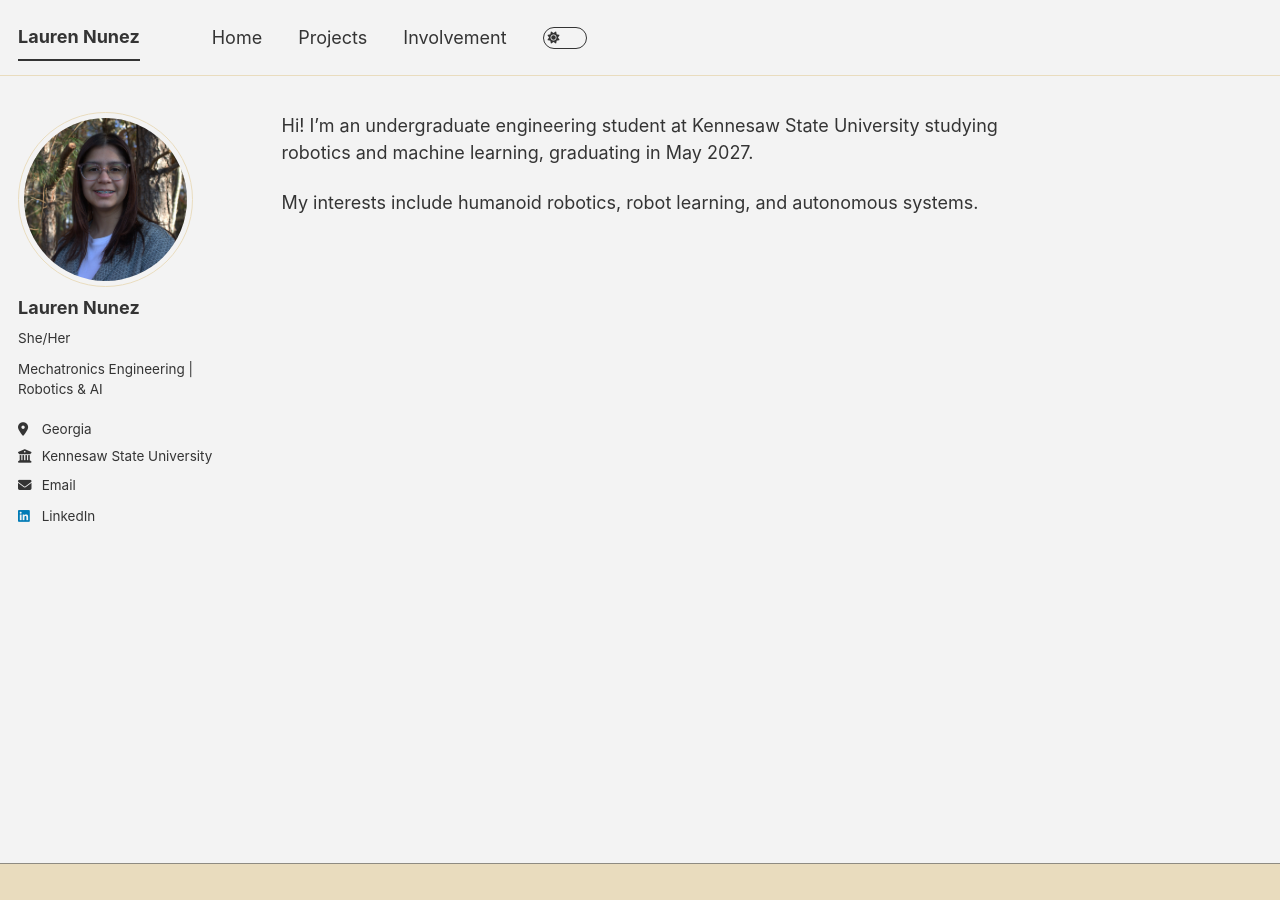
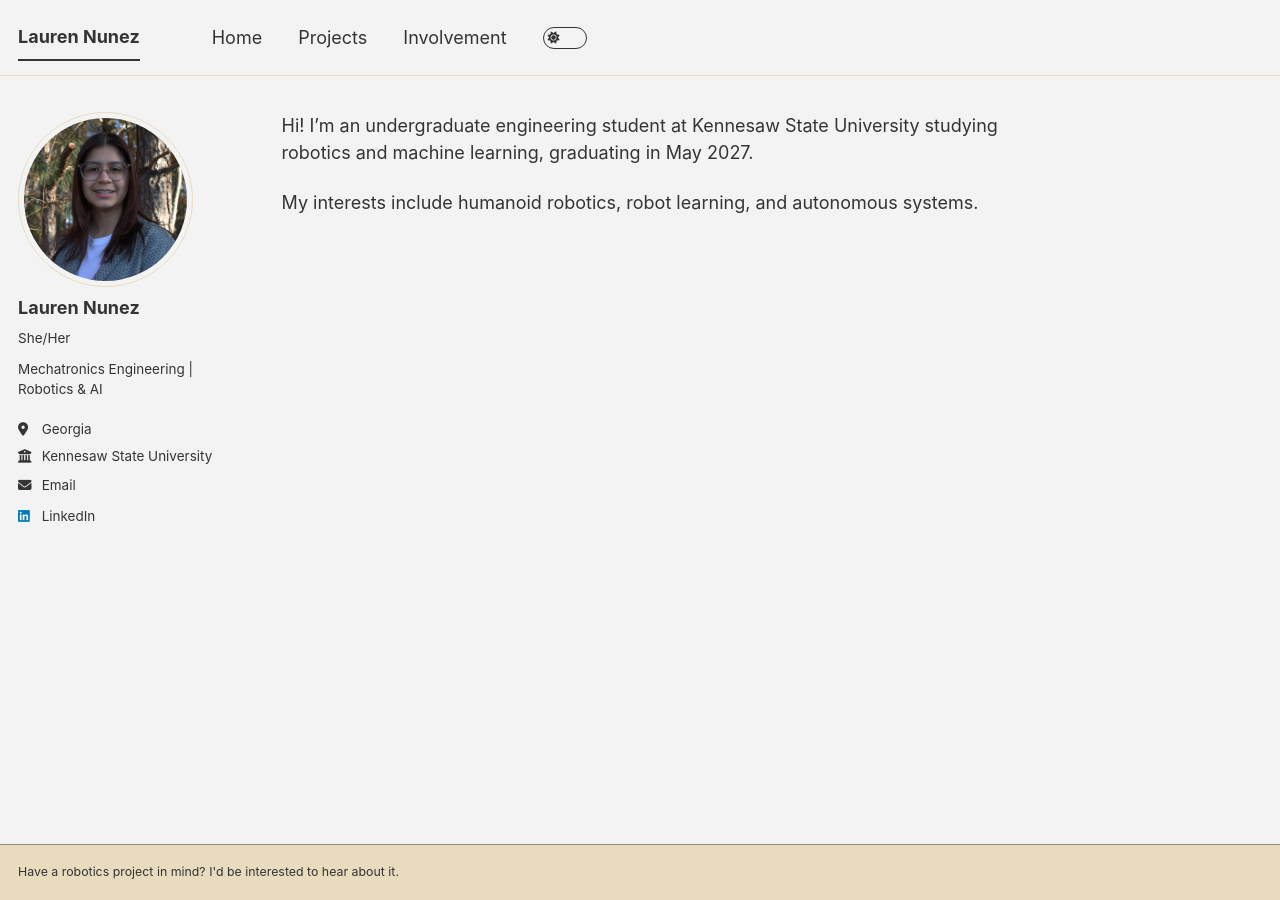
Before and after one commit to laurn156/laurn156.github.io, a Jekyll site: the page built from _pages/about.md, in a window 1280 px wide. Built offline with Jekyll 4.4.1, drawn with Linux system fonts in a browser that asks for light colours; a style sheet for code colours, icons or effects is not loaded.

Commit message:
Update default.html

```diff
--- a/_layouts/default.html
+++ b/_layouts/default.html
@@ -22,6 +22,9 @@ layout: compress
       <footer>
         {% include footer/custom.html %}
         {% include footer.html %}
+        <div class="page__footer-copyright">
+          Have a robotics project in mind? <a href="lnunez7@students.kennesaw.edu">I'd be interested to hear about it</a>.
+        </div>
       </footer>
     </div>
 
```
